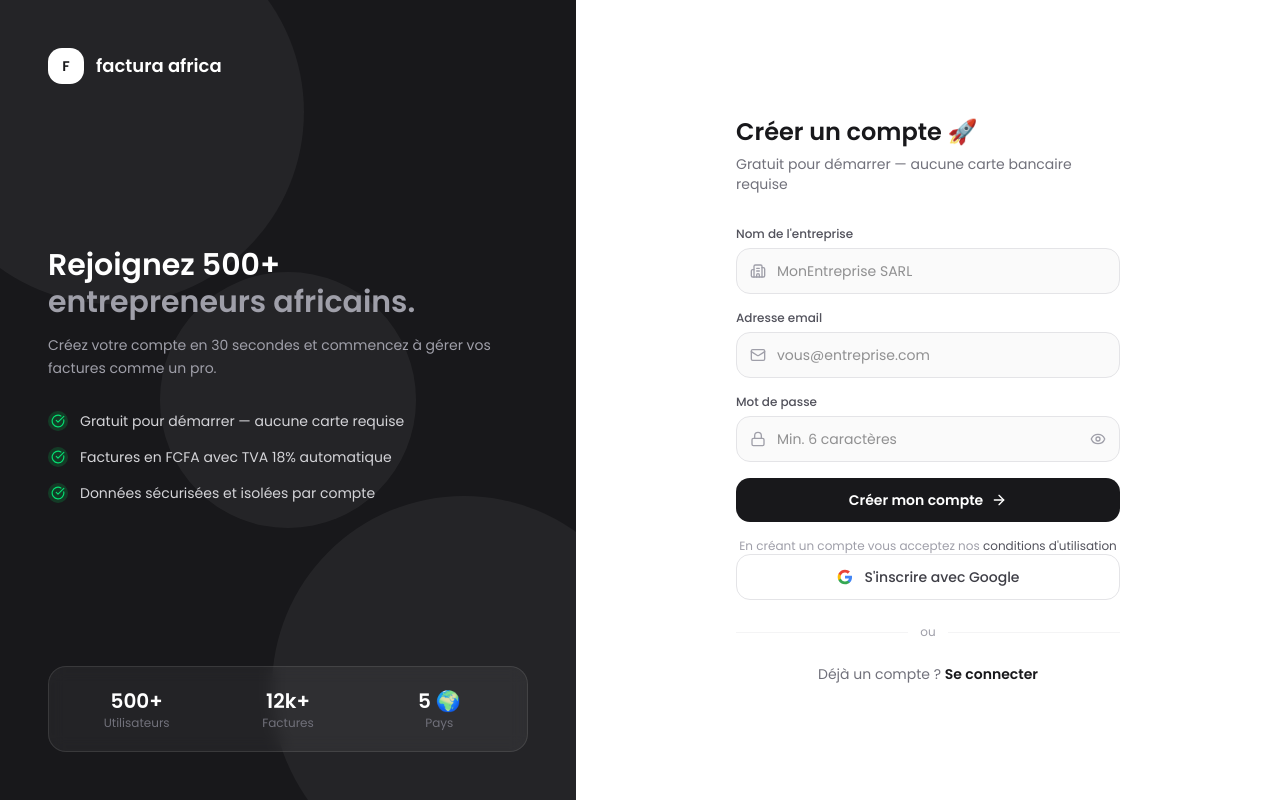
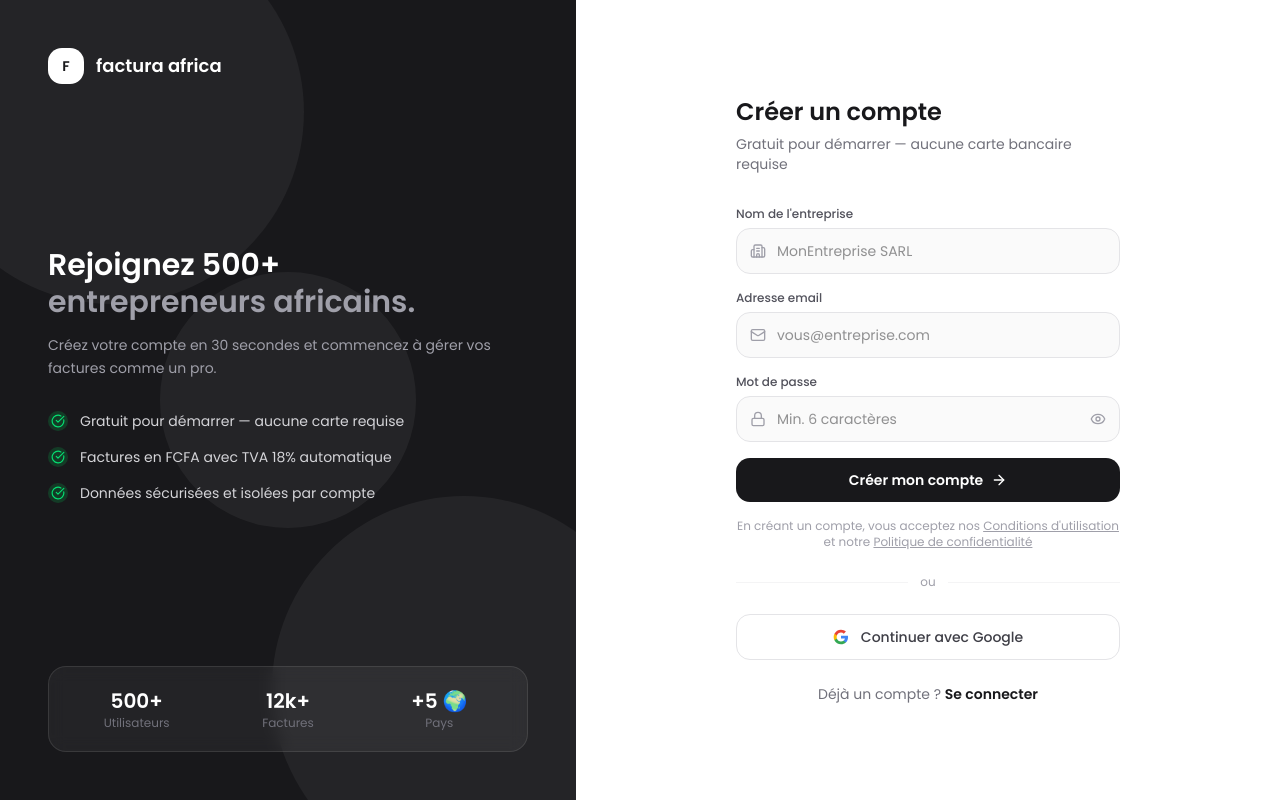
Before and after one commit to Philemon011/factura, a Next.js app: page /register in a window 1280 px wide. Built offline with nearby package versions, Linux system fonts and the light colour scheme; a web font is replaced by a local one.

Commit message:
organize register & login page

```diff
--- a/src/app/(auth)/login/page.tsx
+++ b/src/app/(auth)/login/page.tsx
@@ -140,7 +140,7 @@ export default function LoginPage() {
           {/* Titre */}
           <div className="mb-8">
             <h1 className="text-2xl font-bold text-zinc-900 dark:text-zinc-100">
-              Bon retour 👋
+              Bon retour
             </h1>
             <p className="mt-1.5 text-sm text-zinc-500 dark:text-zinc-400">
               Connectez-vous à votre espace Factura Africa
@@ -215,7 +215,7 @@ export default function LoginPage() {
               </motion.div>
             )}
 
-            {/* Bouton */}
+            {/* Bouton submit */}
 <button
   type="submit"
   disabled={loading}
@@ -224,8 +224,8 @@ export default function LoginPage() {
   {loading ? (
     <span className="flex items-center gap-2">
       <svg className="h-4 w-4 animate-spin" viewBox="0 0 24 24" fill="none">
-                    <circle className="opacity-25" cx="12" cy="12" r="10" stroke="currentColor" strokeWidth="4" />
-                    <path className="opacity-75" fill="currentColor" d="M4 12a8 8 0 018-8V0C5.373 0 0 5.373 0 12h4z" />
+        <circle className="opacity-25" cx="12" cy="12" r="10" stroke="currentColor" strokeWidth="4"/>
+        <path className="opacity-75" fill="currentColor" d="M4 12a8 8 0 018-8V0C5.373 0 0 5.373 0 12h4z"/>
       </svg>
       Connexion en cours...
     </span>
@@ -236,10 +236,8 @@ export default function LoginPage() {
     </>
   )}
 </button>
+
 </form>
-
-          {/* Google */}
-          <GoogleButton label="Continuer avec Google" />
 
 {/* Divider */}
 <div className="my-6 flex items-center gap-3">
@@ -248,8 +246,11 @@ export default function LoginPage() {
   <div className="h-px flex-1 bg-zinc-100 dark:bg-zinc-800" />
 </div>
 
+{/* Google */}
+<GoogleButton label="Continuer avec Google" />
+
 {/* Lien inscription */}
-          <p className="text-center text-sm text-zinc-500 dark:text-zinc-400">
+<p className="mt-6 text-center text-sm text-zinc-500 dark:text-zinc-400">
   Pas encore de compte ?{" "}
   <Link
     href="/register"
--- a/src/app/(auth)/register/page.tsx
+++ b/src/app/(auth)/register/page.tsx
@@ -110,7 +110,7 @@ export default function RegisterPage() {
           {[
             { value: "500+", label: "Utilisateurs" },
             { value: "12k+", label: "Factures" },
-            { value: "5 🌍", label: "Pays" },
+            { value: "+5 🌍", label: "Pays" },
           ].map((stat) => (
             <div key={stat.label} className="text-center">
               <p className="text-xl font-bold text-white">{stat.value}</p>
@@ -141,7 +141,7 @@ export default function RegisterPage() {
           {/* Titre */}
           <div className="mb-8">
             <h1 className="text-2xl font-bold text-zinc-900 dark:text-zinc-100">
-              Créer un compte 🚀
+              Créer un compte
             </h1>
             <p className="mt-1.5 text-sm text-zinc-500 dark:text-zinc-400">
               Gratuit pour démarrer — aucune carte bancaire requise
@@ -255,7 +255,7 @@ export default function RegisterPage() {
               </motion.div>
             )}
 
-            {/* Bouton */}
+            {/* Bouton submit */}
 <button
   type="submit"
   disabled={loading}
@@ -264,8 +264,8 @@ export default function RegisterPage() {
   {loading ? (
     <span className="flex items-center gap-2">
       <svg className="h-4 w-4 animate-spin" viewBox="0 0 24 24" fill="none">
-                    <circle className="opacity-25" cx="12" cy="12" r="10" stroke="currentColor" strokeWidth="4" />
-                    <path className="opacity-75" fill="currentColor" d="M4 12a8 8 0 018-8V0C5.373 0 0 5.373 0 12h4z" />
+        <circle className="opacity-25" cx="12" cy="12" r="10" stroke="currentColor" strokeWidth="4"/>
+        <path className="opacity-75" fill="currentColor" d="M4 12a8 8 0 018-8V0C5.373 0 0 5.373 0 12h4z"/>
       </svg>
       Création en cours...
     </span>
@@ -276,18 +276,19 @@ export default function RegisterPage() {
     </>
   )}
 </button>
+</form>
 
 {/* CGU */}
-            <p className="text-center text-xs text-zinc-400 dark:text-zinc-600">
-              En créant un compte vous acceptez nos{" "}
-              <a href="#" className="text-zinc-600 hover:underline dark:text-zinc-400">
-                conditions d'utilisation
-              </a>
+<p className="mt-4 text-center text-xs text-zinc-400 dark:text-zinc-500">
+  En créant un compte, vous acceptez nos{" "}
+  <Link href="/terms" className="underline hover:text-zinc-600 dark:hover:text-zinc-300">
+    Conditions d'utilisation
+  </Link>{" "}
+  et notre{" "}
+  <Link href="/privacy" className="underline hover:text-zinc-600 dark:hover:text-zinc-300">
+    Politique de confidentialité
+  </Link>
 </p>
-          </form>
-
-          {/* Google */}
-          <GoogleButton label="S'inscrire avec Google" />
 
 {/* Divider */}
 <div className="my-6 flex items-center gap-3">
@@ -296,8 +297,11 @@ export default function RegisterPage() {
   <div className="h-px flex-1 bg-zinc-100 dark:bg-zinc-800" />
 </div>
 
+{/* Google */}
+<GoogleButton label="Continuer avec Google" />
+
 {/* Lien connexion */}
-          <p className="text-center text-sm text-zinc-500 dark:text-zinc-400">
+<p className="mt-6 text-center text-sm text-zinc-500 dark:text-zinc-400">
   Déjà un compte ?{" "}
   <Link
     href="/login"
```
Lines whose indentation alone changed are shown as unchanged.
